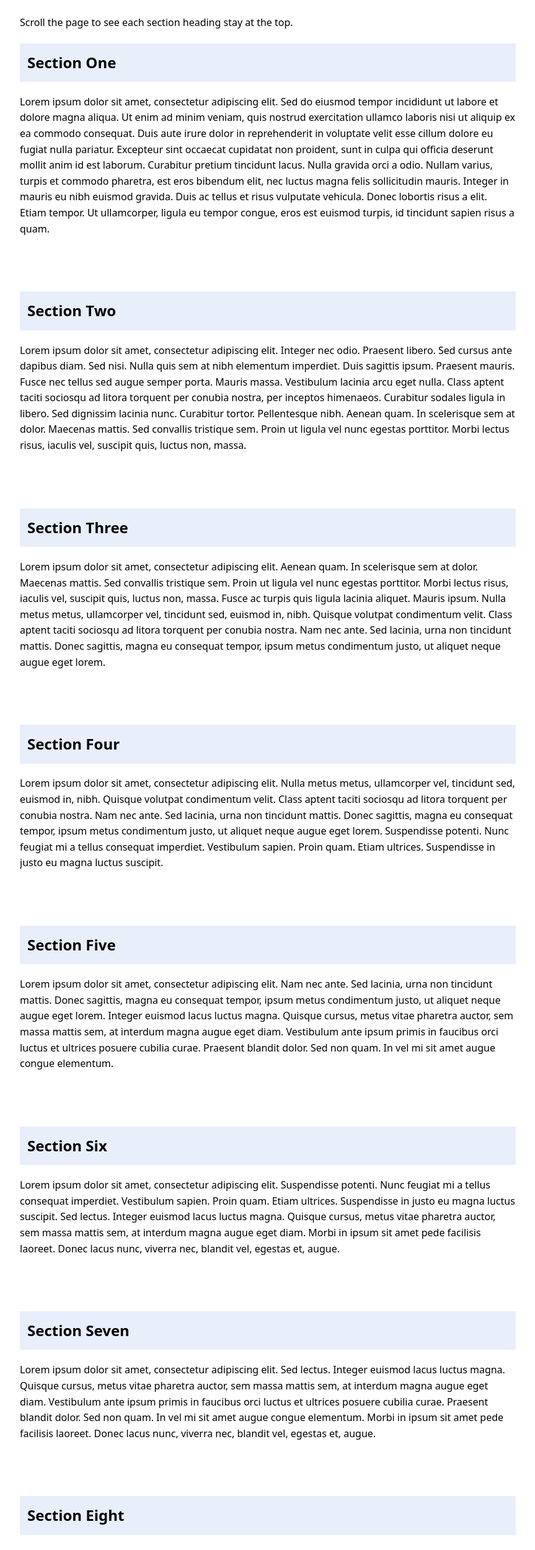
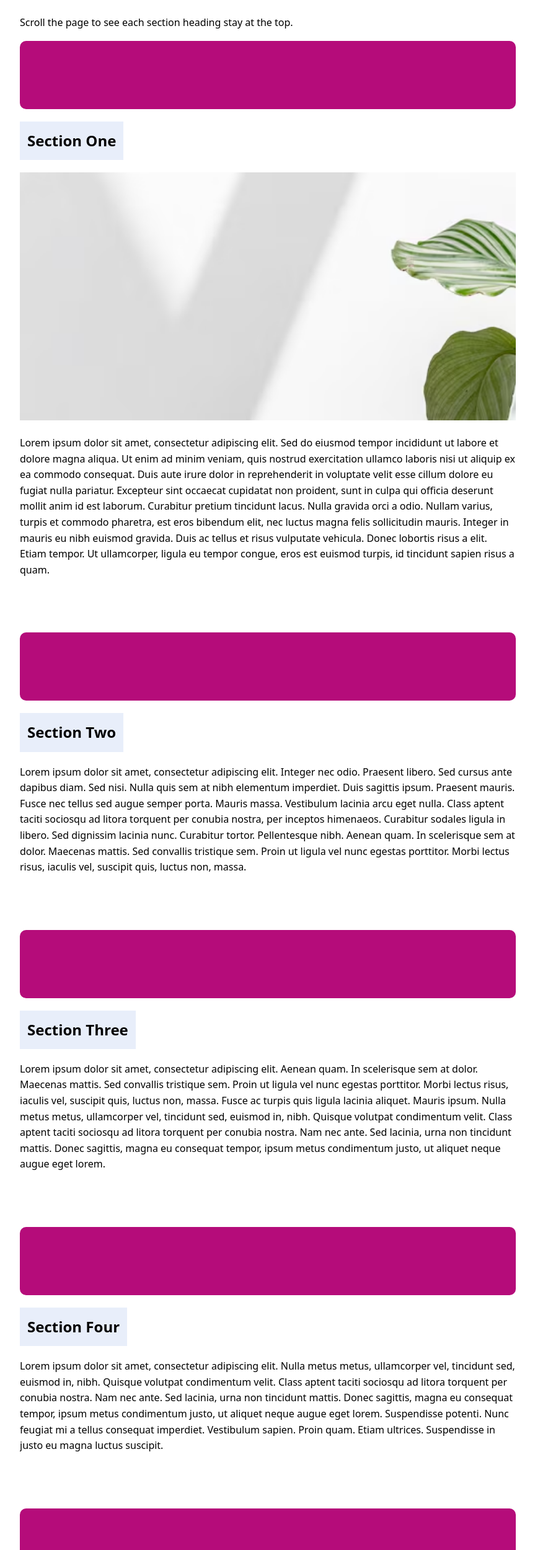
Before and after one commit to helgagaona/wdd331-portfolio, a website: page src/unit-4/advanced/sticky-demo.html in a window 1280 px wide. Shown: the part 94-2594 px from the top of the page at 62% size, without its empty margins (208-1071 px from the left). Drawn offline with Linux system fonts and the light colour scheme.

Commit message:
fixed sticky activity

```diff
--- a/src/unit-4/advanced/sticky-demo.css
+++ b/src/unit-4/advanced/sticky-demo.css
@@ -11,11 +11,17 @@ section {
     padding-bottom: 24px;
 
     /*
-      "overflow: hidden" broke the sticky headings (<h2>) because each section
-      became an not desired scrolling boundary. I changed it to be "overflow: clip"
-      to keep the clipping effect without creating a scroll container.
+      "overflow: hidden" broke the sticky headings because each section
+      became an unwanted scrolling boundary. I changed it to "overflow: clip"
+      so the oversized image is clipped without creating a scroll container.
     */
     overflow: clip;
+}
+
+.section-decoration {
+    height: 110px;
+    background-color: rgb(181, 12, 122);
+    border-radius: 10px;
 }
 
 h2 {
@@ -24,4 +30,10 @@ h2 {
     z-index: 1;
     padding: 12px;
     background: #e8eefa;
+    width: fit-content;
 }
+
+img {
+    width: 1200px;
+    max-width: none;
+}
--- a/src/unit-4/advanced/sticky-demo.html
+++ b/src/unit-4/advanced/sticky-demo.html
@@ -13,51 +13,62 @@
         <p>Scroll the page to see each section heading stay at the top.</p>
 
         <section>
+            <div class="section-decoration" aria-hidden="true"></div>
             <h2>Section One</h2>
+            <img src="../../../public/files/large-image.avif" alt="Example image">
             <p>Lorem ipsum dolor sit amet, consectetur adipiscing elit. Sed do eiusmod tempor incididunt ut labore et dolore magna aliqua. Ut enim ad minim veniam, quis nostrud exercitation ullamco laboris nisi ut aliquip ex ea commodo consequat. Duis aute irure dolor in reprehenderit in voluptate velit esse cillum dolore eu fugiat nulla pariatur. Excepteur sint occaecat cupidatat non proident, sunt in culpa qui officia deserunt mollit anim id est laborum. Curabitur pretium tincidunt lacus. Nulla gravida orci a odio. Nullam varius, turpis et commodo pharetra, est eros bibendum elit, nec luctus magna felis sollicitudin mauris. Integer in mauris eu nibh euismod gravida. Duis ac tellus et risus vulputate vehicula. Donec lobortis risus a elit. Etiam tempor. Ut ullamcorper, ligula eu tempor congue, eros est euismod turpis, id tincidunt sapien risus a quam.</p>
         </section>
 
         <section>
+            <div class="section-decoration" aria-hidden="true"></div>
             <h2>Section Two</h2>
             <p>Lorem ipsum dolor sit amet, consectetur adipiscing elit. Integer nec odio. Praesent libero. Sed cursus ante dapibus diam. Sed nisi. Nulla quis sem at nibh elementum imperdiet. Duis sagittis ipsum. Praesent mauris. Fusce nec tellus sed augue semper porta. Mauris massa. Vestibulum lacinia arcu eget nulla. Class aptent taciti sociosqu ad litora torquent per conubia nostra, per inceptos himenaeos. Curabitur sodales ligula in libero. Sed dignissim lacinia nunc. Curabitur tortor. Pellentesque nibh. Aenean quam. In scelerisque sem at dolor. Maecenas mattis. Sed convallis tristique sem. Proin ut ligula vel nunc egestas porttitor. Morbi lectus risus, iaculis vel, suscipit quis, luctus non, massa.</p>
         </section>
 
         <section>
+            <div class="section-decoration" aria-hidden="true"></div>
             <h2>Section Three</h2>
             <p>Lorem ipsum dolor sit amet, consectetur adipiscing elit. Aenean quam. In scelerisque sem at dolor. Maecenas mattis. Sed convallis tristique sem. Proin ut ligula vel nunc egestas porttitor. Morbi lectus risus, iaculis vel, suscipit quis, luctus non, massa. Fusce ac turpis quis ligula lacinia aliquet. Mauris ipsum. Nulla metus metus, ullamcorper vel, tincidunt sed, euismod in, nibh. Quisque volutpat condimentum velit. Class aptent taciti sociosqu ad litora torquent per conubia nostra. Nam nec ante. Sed lacinia, urna non tincidunt mattis. Donec sagittis, magna eu consequat tempor, ipsum metus condimentum justo, ut aliquet neque augue eget lorem.</p>
         </section>
 
         <section>
+            <div class="section-decoration" aria-hidden="true"></div>
             <h2>Section Four</h2>
             <p>Lorem ipsum dolor sit amet, consectetur adipiscing elit. Nulla metus metus, ullamcorper vel, tincidunt sed, euismod in, nibh. Quisque volutpat condimentum velit. Class aptent taciti sociosqu ad litora torquent per conubia nostra. Nam nec ante. Sed lacinia, urna non tincidunt mattis. Donec sagittis, magna eu consequat tempor, ipsum metus condimentum justo, ut aliquet neque augue eget lorem. Suspendisse potenti. Nunc feugiat mi a tellus consequat imperdiet. Vestibulum sapien. Proin quam. Etiam ultrices. Suspendisse in justo eu magna luctus suscipit.</p>
         </section>
 
         <section>
+            <div class="section-decoration" aria-hidden="true"></div>
             <h2>Section Five</h2>
             <p>Lorem ipsum dolor sit amet, consectetur adipiscing elit. Nam nec ante. Sed lacinia, urna non tincidunt mattis. Donec sagittis, magna eu consequat tempor, ipsum metus condimentum justo, ut aliquet neque augue eget lorem. Integer euismod lacus luctus magna. Quisque cursus, metus vitae pharetra auctor, sem massa mattis sem, at interdum magna augue eget diam. Vestibulum ante ipsum primis in faucibus orci luctus et ultrices posuere cubilia curae. Praesent blandit dolor. Sed non quam. In vel mi sit amet augue congue elementum.</p>
         </section>
 
         <section>
+            <div class="section-decoration" aria-hidden="true"></div>
             <h2>Section Six</h2>
             <p>Lorem ipsum dolor sit amet, consectetur adipiscing elit. Suspendisse potenti. Nunc feugiat mi a tellus consequat imperdiet. Vestibulum sapien. Proin quam. Etiam ultrices. Suspendisse in justo eu magna luctus suscipit. Sed lectus. Integer euismod lacus luctus magna. Quisque cursus, metus vitae pharetra auctor, sem massa mattis sem, at interdum magna augue eget diam. Morbi in ipsum sit amet pede facilisis laoreet. Donec lacus nunc, viverra nec, blandit vel, egestas et, augue.</p>
         </section>
 
         <section>
+            <div class="section-decoration" aria-hidden="true"></div>
             <h2>Section Seven</h2>
             <p>Lorem ipsum dolor sit amet, consectetur adipiscing elit. Sed lectus. Integer euismod lacus luctus magna. Quisque cursus, metus vitae pharetra auctor, sem massa mattis sem, at interdum magna augue eget diam. Vestibulum ante ipsum primis in faucibus orci luctus et ultrices posuere cubilia curae. Praesent blandit dolor. Sed non quam. In vel mi sit amet augue congue elementum. Morbi in ipsum sit amet pede facilisis laoreet. Donec lacus nunc, viverra nec, blandit vel, egestas et, augue.</p>
         </section>
 
         <section>
+            <div class="section-decoration" aria-hidden="true"></div>
             <h2>Section Eight</h2>
             <p>Lorem ipsum dolor sit amet, consectetur adipiscing elit. Vestibulum ante ipsum primis in faucibus orci luctus et ultrices. Praesent blandit dolor. Sed non quam. In vel mi sit amet augue congue elementum. Phasellus ultrices nulla quis nibh. Quisque a lectus. Donec consectetuer ligula vulputate sem tristique cursus. Nam nulla quam, gravida non, commodo a, sodales sit amet, nisi. Pellentesque fermentum dolor. Aliquam quam lectus, facilisis auctor, ultrices ut, elementum vulputate, nunc.</p>
         </section>
 
         <section>
+            <div class="section-decoration" aria-hidden="true"></div>
             <h2>Section Nine</h2>
             <p>Lorem ipsum dolor sit amet, consectetur adipiscing elit. Morbi in ipsum sit amet pede facilisis laoreet. Donec lacus nunc, viverra nec, blandit vel, egestas et, augue. Vestibulum tincidunt malesuada tellus. Ut ultrices ultrices enim. Curabitur sit amet mauris. Morbi in dui quis est pulvinar ullamcorper. Nulla facilisi. Integer lacinia sollicitudin massa. Cras metus. Sed aliquet risus a tortor. Integer id quam. Morbi mi. Quisque nisl felis, venenatis tristique, dignissim in, ultrices sit amet, augue.</p>
         </section>
 
         <section>
+            <div class="section-decoration" aria-hidden="true"></div>
             <h2>Section Ten</h2>
             <p>Lorem ipsum dolor sit amet, consectetur adipiscing elit. Phasellus ultrices nulla quis nibh. Quisque a lectus. Donec consectetuer ligula vulputate sem tristique cursus. Nam nulla quam, gravida non, commodo a, sodales sit amet, nisi. Pellentesque fermentum dolor. Aliquam quam lectus, facilisis auctor, ultrices ut, elementum vulputate, nunc. Sed adipiscing ornare risus. Morbi est est, blandit sit amet, sagittis vel, euismod vel, velit. Pellentesque egestas sem. Suspendisse commodo ullamcorper magna. Ut aliquam sollicitudin leo. Cras iaculis ultricies nulla.</p>
         </section>
```
Also changed, not shown: public/files/large-image.avif (added).
